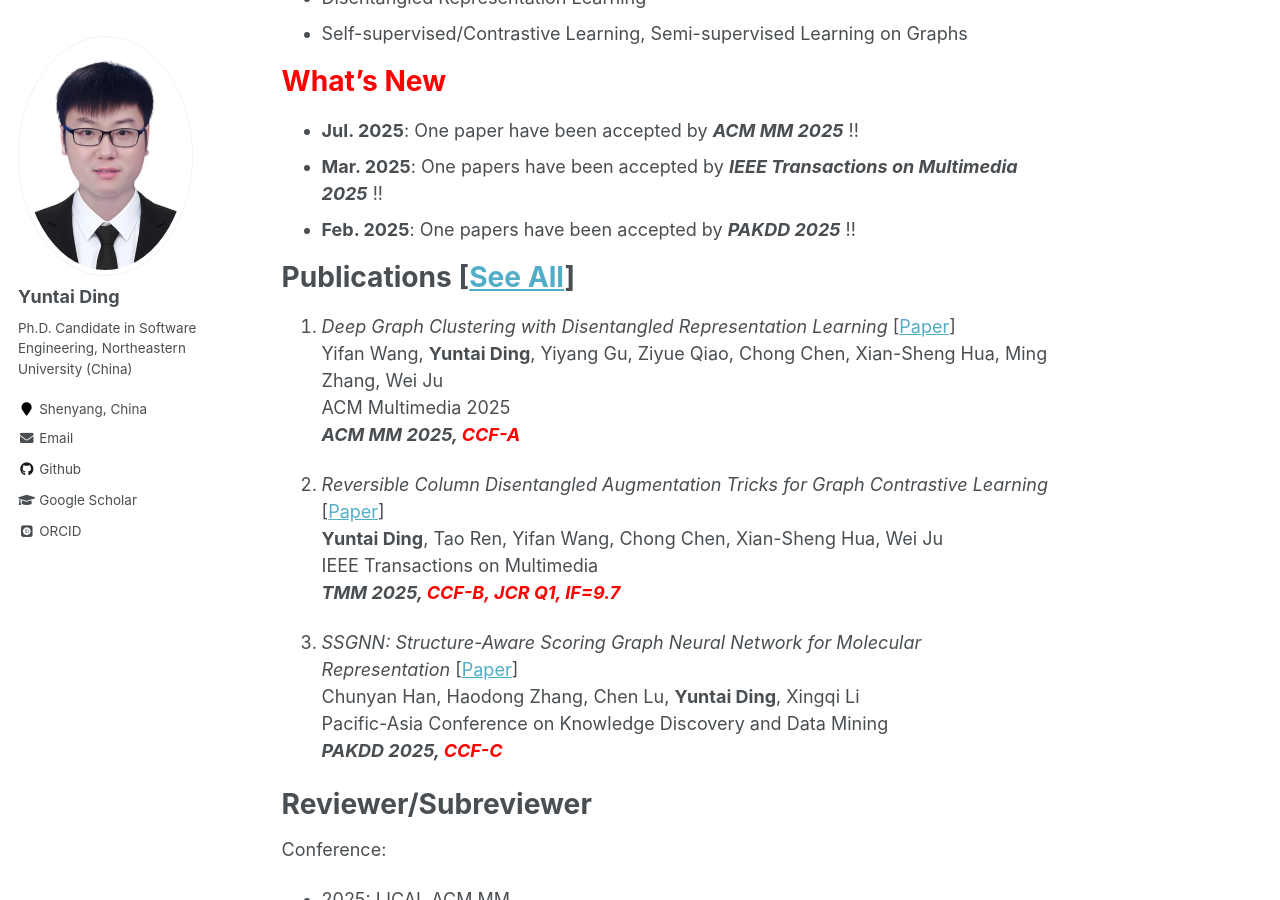
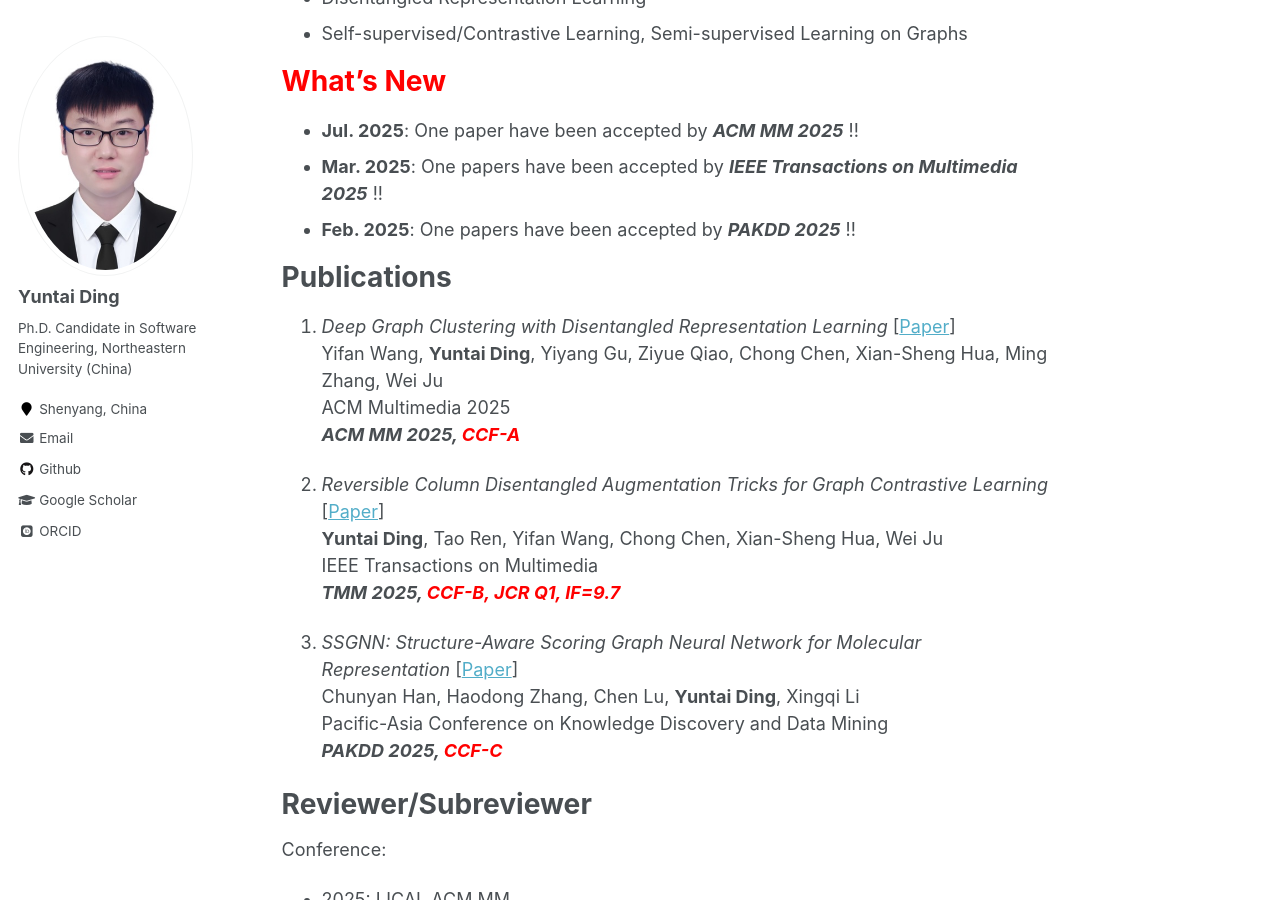
Before and after one commit to BBDing-DYT/BBDing-DYT.github.io, a Jekyll site: the page built from _pages/about.md, in a window 1280 px wide and 900 px high, scrolled down 389 px. Built offline with Jekyll 4.4.1, drawn with Linux system fonts in a browser that asks for light colours; some web fonts are replaced.

Commit message:
Update about.md

```diff
--- a/_pages/about.md
+++ b/_pages/about.md
@@ -22,7 +22,7 @@ Research interests
 * **Mar. 2025**: One papers have been accepted by ***IEEE Transactions on Multimedia 2025*** !!
 * **Feb. 2025**: One papers have been accepted by ***PAKDD 2025*** !!
 
-Publications [[See All](https://BBDing-DYT.github.io/publications/)]
+Publications
 =====
 
 1. *Deep Graph Clustering with Disentangled Representation Learning* [[Paper]()] <br>
```
